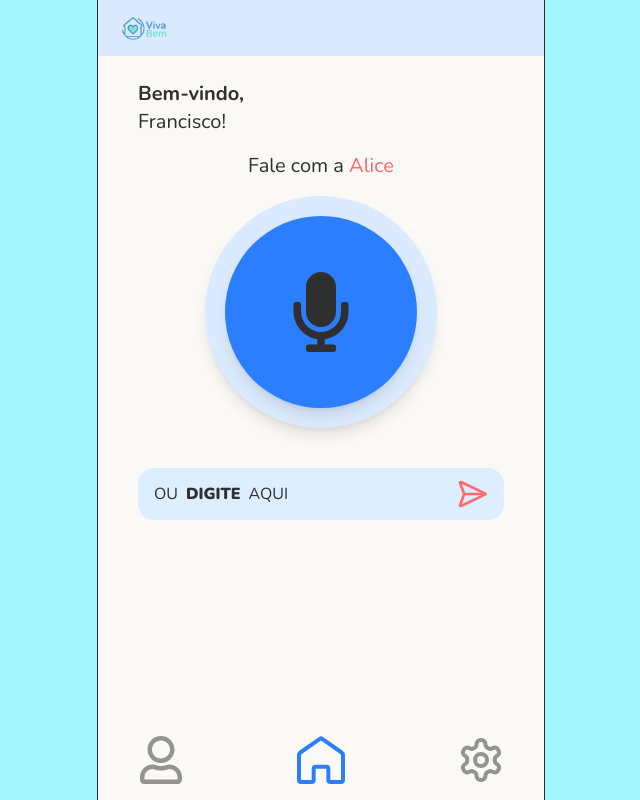
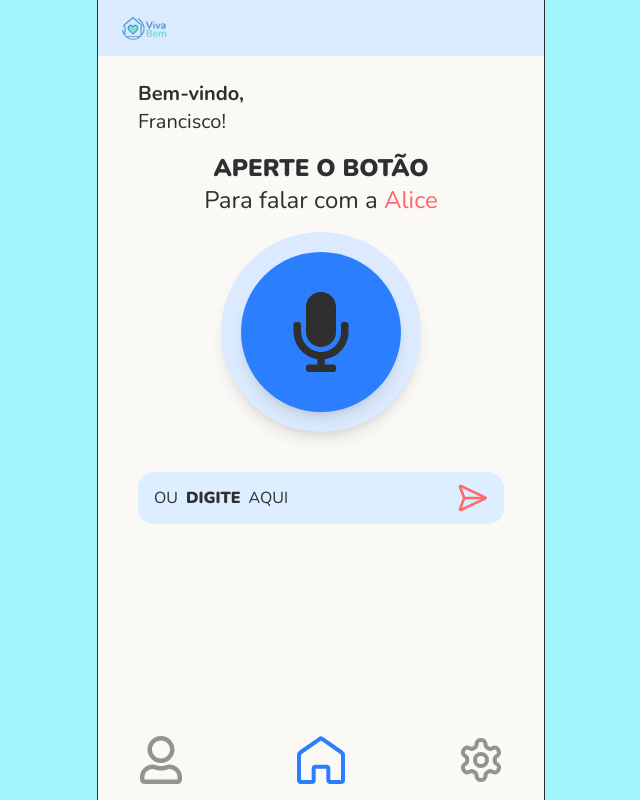
Before and after one commit to GabrielAlves263/vivai, a Next.js app: page / in a window 1280 px wide. Shown: the whole page, without its empty margins (319-959 px from the left). Built offline with nearby package versions, Linux system fonts and the light colour scheme.

Commit message:
fix: update VoiceButton text and button padding for improved clarity and styling

```diff
--- a/src/components/buttons/VoiceButton.tsx
+++ b/src/components/buttons/VoiceButton.tsx
@@ -30,15 +30,16 @@ export default function VoiceButton() {
 
   return (
     <div className="flex flex-col items-center gap-4">
-      <p className="text-xl">
-        Fale com a <span className="text-red-400">Alice</span>
+      <p className="text-2xl">
+        <strong className="font-black">APERTE O BOTÃO</strong> <br />
+        Para falar com a <span className="text-red-400">Alice</span>
       </p>
       <button
         onClick={handleClick}
         disabled={loading}
         className="group rounded-full bg-blue-100 p-5 shadow-lg cursor-pointer"
       >
-        <div className="transition-all rounded-full bg-blue-500 p-14 shadow-lg group-hover:p-16 cursor-pointer">
+        <div className="transition-all rounded-full bg-blue-500 p-10 shadow-lg group-hover:p-12 cursor-pointer">
           {loading ? (
             <span className="animate-pulse text-white text-lg size-20">
               ...
```
